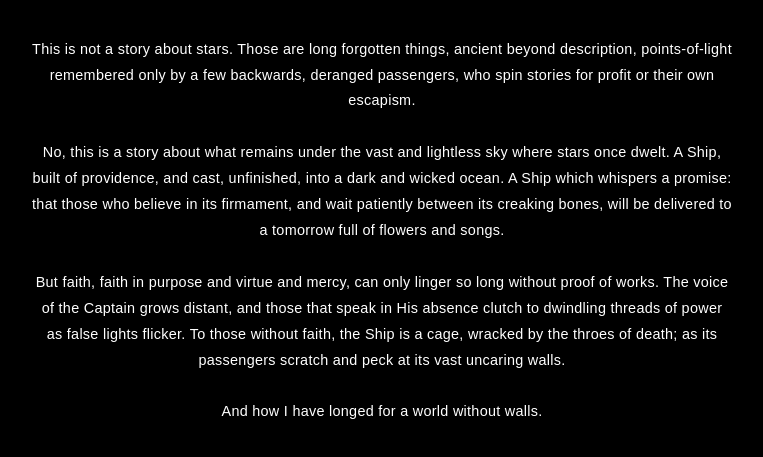
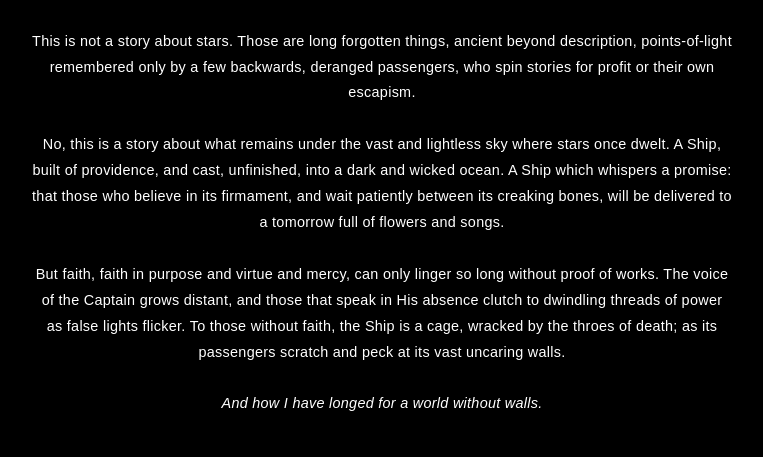
Before and after one commit to yortman1/konofune, a plain HTML site: page index.html in a window 1280 px wide. Shown: the part 375-832 px from the top of the page, without its empty margins (258-1021 px from the left). Drawn offline with Linux system fonts and the light colour scheme.

Commit message:
Add files via upload

```diff
--- a/index.html
+++ b/index.html
@@ -23,7 +23,7 @@
             display: flex;
             flex-direction: column;
             align-items: center;
-            gap: 3rem;
+            gap: 2rem;
             max-width: 800px;
             opacity: 0;
             animation: fadeIn 2s ease-in forwards;
@@ -80,7 +80,7 @@
             <br><br>
             But faith, faith in purpose and virtue and mercy, can only linger so long without proof of works. The voice of the Captain grows distant, and those that speak in His absence clutch to dwindling threads of power as false lights flicker. To those without faith, the Ship is a cage, wracked by the throes of death; as its passengers scratch and peck at its vast uncaring walls.
             <br><br>
-            And how I have longed for a world without walls.
+            <i>And how I have longed for a world without walls.</i>
         </div>
     </div>
 </body>
```
